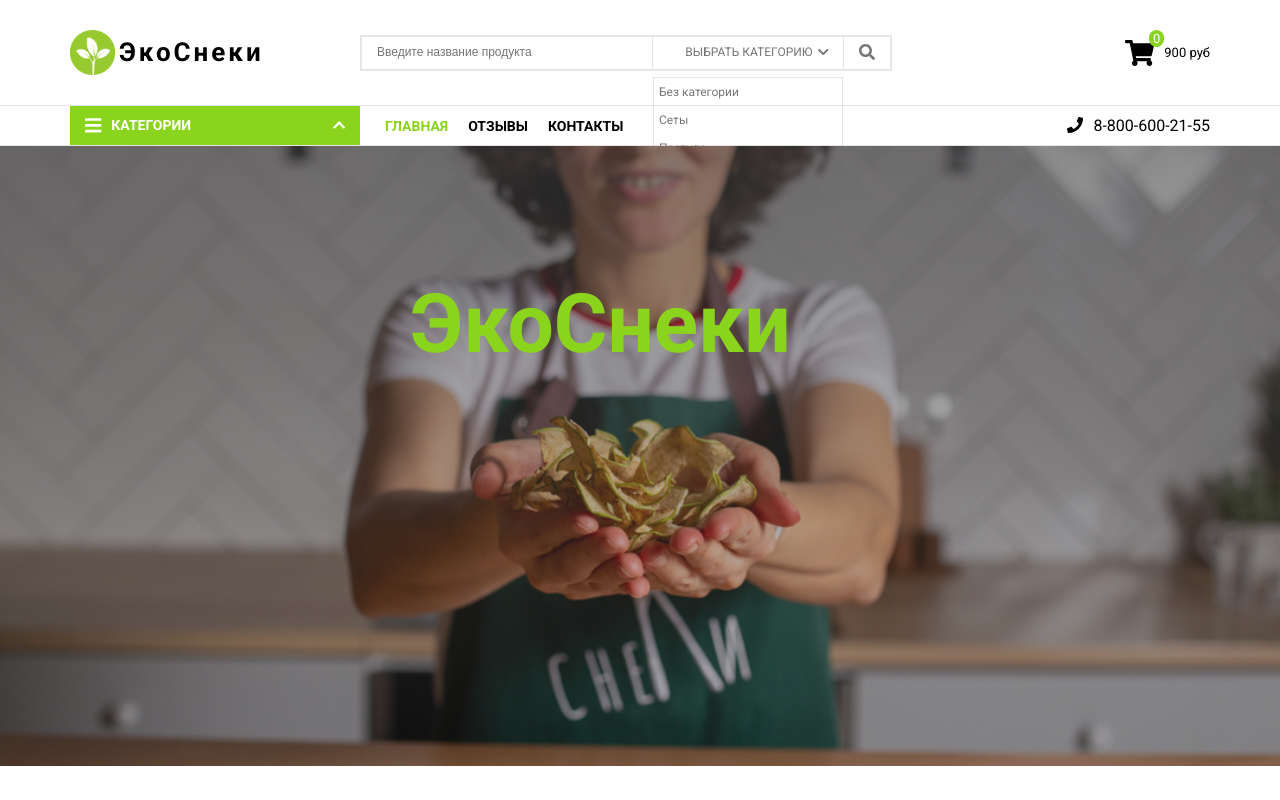
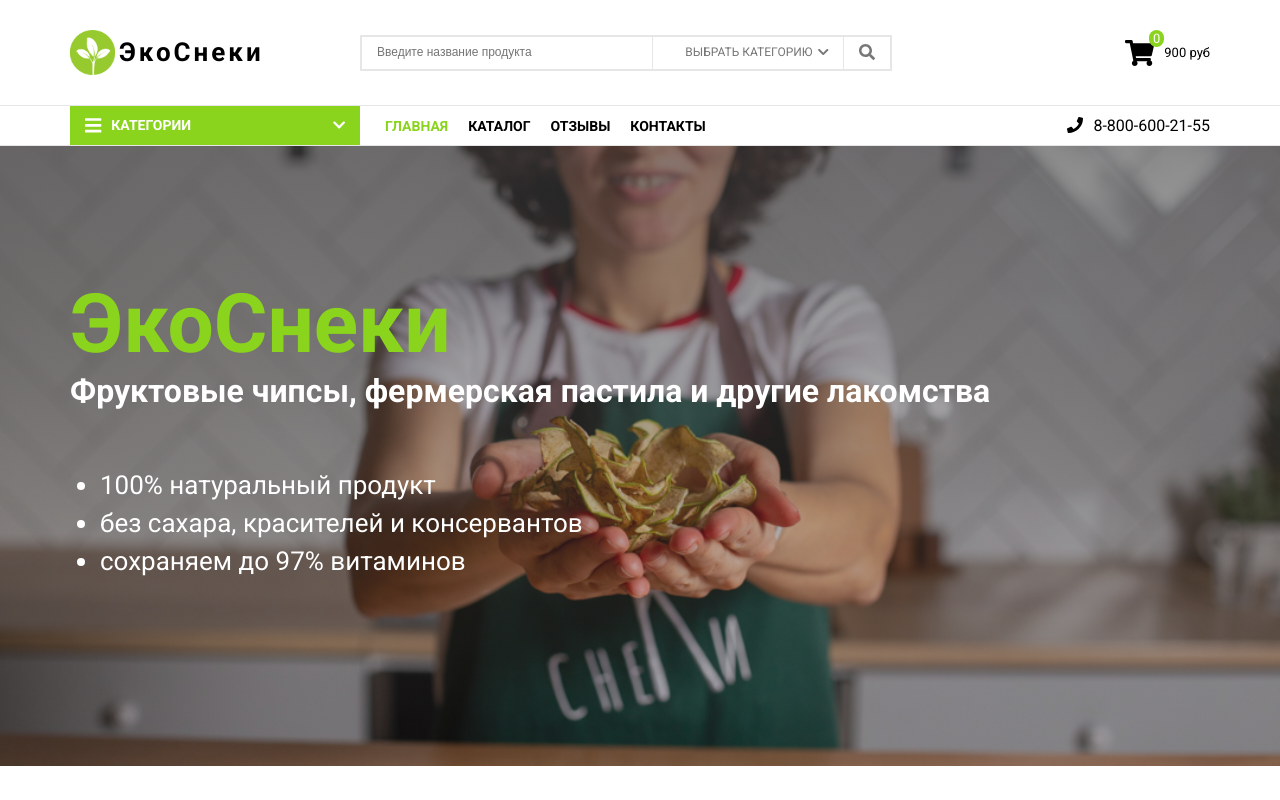
Before and after one commit to b0006/eko-front, a React (Create React App) app: page / in a window 1280 px wide. Built offline with nearby package versions, Linux system fonts and the light colour scheme.

Commit message:
ref(header): desktop

```diff
--- a/src/assets/scss/_mixin.scss
+++ b/src/assets/scss/_mixin.scss
@@ -56,12 +56,13 @@
 }
 
 @mixin show {
-  animation: show 0.2s linear;
-  animation-fill-mode: forwards;
+  visibility: visible;
+  opacity: 1;
+  transition: opacity 0.2s, visibility 0.2s;
 }
 
 @mixin hide {
-  animation: hide 0.2s linear;
-  animation-fill-mode: forwards;
-  z-index: -1;
+  visibility: hidden;
+  opacity: 0;
+  transition: opacity 0.2s, visibility 0.2s;
 }
--- a/src/components/BottomHeader/BottomHeader.module.scss
+++ b/src/components/BottomHeader/BottomHeader.module.scss
@@ -4,6 +4,7 @@
   position: sticky;
   top: 0;
   width: 100%;
+  z-index: 10;
   background-color: $light-color;
   border-bottom: none !important;
 }
@@ -35,7 +36,7 @@
       display: flex;
       flex-direction: row;
       justify-content: space-between;
-      width: 100%;
+      flex-grow: 1;
 
       .menuList {
         display: flex;
--- a/src/components/BottomHeader/index.tsx
+++ b/src/components/BottomHeader/index.tsx
@@ -33,6 +33,7 @@ const BottomHeader: React.FC = observer(() => {
         <div className={styles.menuListWrapper}>
           <ul className={styles.menuList}>
             <MenuItem activeClassName={pathname === '/' ? styles.active : ''} title="Главная" path="/" />
+            <MenuItem activeClassName={styles.active} title="Каталог" path="/catalog" />
             <MenuItem activeClassName={styles.active} title="Отзывы" path="/reviews" />
             <MenuItem activeClassName={styles.active} title="Контакты" path="/contacts" />
           </ul>
--- a/src/components/CategoryListHeader/CategoryListHeader.module.scss
+++ b/src/components/CategoryListHeader/CategoryListHeader.module.scss
@@ -2,6 +2,7 @@
 
 .wrapper {
   position: relative;
+  width: 290px;
 
   .title {
     display: flex;
@@ -12,7 +13,6 @@
     text-decoration: none;
 
     cursor: pointer;
-    width: 290px;
     background-color: $main-color;
     color: $light-color;
     text-transform: uppercase;
@@ -31,6 +31,7 @@
     padding: 0;
     width: 100%;
     background-color: $light-color;
+    @include hide;
 
     > * {
       list-style: none;
@@ -48,19 +49,17 @@
     }
   }
 
-  .rotateDown {
-    @include rotateDown;
-  }
-
-  .rotateUp {
+  .arrowIcon {
     @include rotateUp;
   }
 
-  .show {
-    @include show;
-  }
+  &:hover {
+    .arrowIcon {
+      @include rotateDown;
+    }
 
-  .hide {
-    @include hide;
+    .list {
+      @include show;
+    }
   }
 }
--- a/src/components/CategoryListHeader/index.tsx
+++ b/src/components/CategoryListHeader/index.tsx
@@ -1,11 +1,7 @@
-import React, { useState, useMemo, useEffect } from 'react';
-import { useLocation, Link } from 'react-router-dom';
-import { observer } from 'mobx-react-lite';
-import classnames from 'classnames';
+import React from 'react';
+import { Link } from 'react-router-dom';
 import { FontAwesomeIcon } from '@fortawesome/react-fontawesome';
 import { faBars, faChevronDown } from '@fortawesome/free-solid-svg-icons';
-
-import { headerStore } from '../../mobx';
 
 import styles from './CategoryListHeader.module.scss';
 
@@ -18,29 +14,17 @@ const CATEGORY_LIST = [
   { label: 'Подарочные наборы', value: 'gifts' },
 ];
 
-const CategoryListHeader: React.FC = observer(() => {
-  const { isFixed } = headerStore;
-
-  const { pathname } = useLocation();
-  const isMainPage = useMemo(() => pathname === '/' && !isFixed, [pathname, isFixed]);
-
-  const [isOpened, setIsOpened] = useState(false);
-
-  useEffect(() => setIsOpened(isMainPage), [isMainPage]);
-
-  const onMouseEnter = () => (!isMainPage || isFixed) && setIsOpened(true);
-  const onMouseLeave = () => (!isMainPage || isFixed) && setIsOpened(false);
-
+const CategoryListHeader: React.FC = () => {
   return (
-    <div className={styles.wrapper} onMouseEnter={onMouseEnter} onMouseLeave={onMouseLeave}>
-      <Link className={styles.title} to="/catalog">
+    <div className={styles.wrapper}>
+      <div className={styles.title}>
         <div>
           <FontAwesomeIcon icon={faBars} size="lg" />
           <span>Категории</span>
         </div>
-        <FontAwesomeIcon className={isOpened ? styles.rotateDown : styles.rotateUp} icon={faChevronDown} />
-      </Link>
-      <ul className={classnames({ [styles.list]: true, [styles.show]: isOpened, [styles.hide]: !isOpened })}>
+        <FontAwesomeIcon className={styles.arrowIcon} icon={faChevronDown} />
+      </div>
+      <ul className={styles.list}>
         {CATEGORY_LIST.map((item) => (
           <li key={item.value}>
             <Link to={`/catalog/${item.value}`}>{item.label}</Link>
@@ -49,6 +33,6 @@ const CategoryListHeader: React.FC = observer(() => {
       </ul>
     </div>
   );
-});
+};
 
 export default CategoryListHeader;
--- a/src/components/MainStartBlock/MainStartBlock.module.scss
+++ b/src/components/MainStartBlock/MainStartBlock.module.scss
@@ -1,4 +1,6 @@
 @import '../../assets/scss/utils';
+
+$margin-left-content: 340px;
 
 .wrapper {
   height: 620px;
@@ -20,8 +22,20 @@
       color: $main-color;
       font-size: 82px;
       margin: 0;
-      margin-left: 340px;
       padding-top: 130px;
+    }
+
+    h2 {
+      color: $light-color;
+      margin: 0;
+      font-size: 32px;
+    }
+
+    .list {
+      color: $light-color;
+      font-size: 26px;
+      line-height: 38px;
+      padding: 30px;
     }
   }
 }
--- a/src/components/MainStartBlock/index.tsx
+++ b/src/components/MainStartBlock/index.tsx
@@ -4,13 +4,19 @@ import styles from './MainStartBlock.module.scss';
 
 const MainStartBlock: React.FC = () => {
   return (
-    <div className={styles.wrapper}>
+    <section className={styles.wrapper}>
       <div className={styles.gradient}>
         <div className={styles.content}>
           <h1>ЭкоСнеки</h1>
+          <h2>Фруктовые чипсы, фермерская пастила и другие лакомства</h2>
+          <ul className={styles.list}>
+            <li>100% натуральный продукт</li>
+            <li>без сахара, красителей и консервантов</li>
+            <li>сохраняем до 97% витаминов</li>
+          </ul>
         </div>
       </div>
-    </div>
+    </section>
   );
 };
 
--- a/src/layouts/Header/index.tsx
+++ b/src/layouts/Header/index.tsx
@@ -15,7 +15,7 @@ const HeaderLayout: React.FC = ({ children }) => {
   useEffect(() => {
     const onScroll = () => {
       const winScroll = document.body.scrollTop || document.documentElement.scrollTop;
-      toggleFixed(winScroll >= 109);
+      toggleFixed(winScroll >= 90);
     };
 
     document.addEventListener('scroll', onScroll);
```
